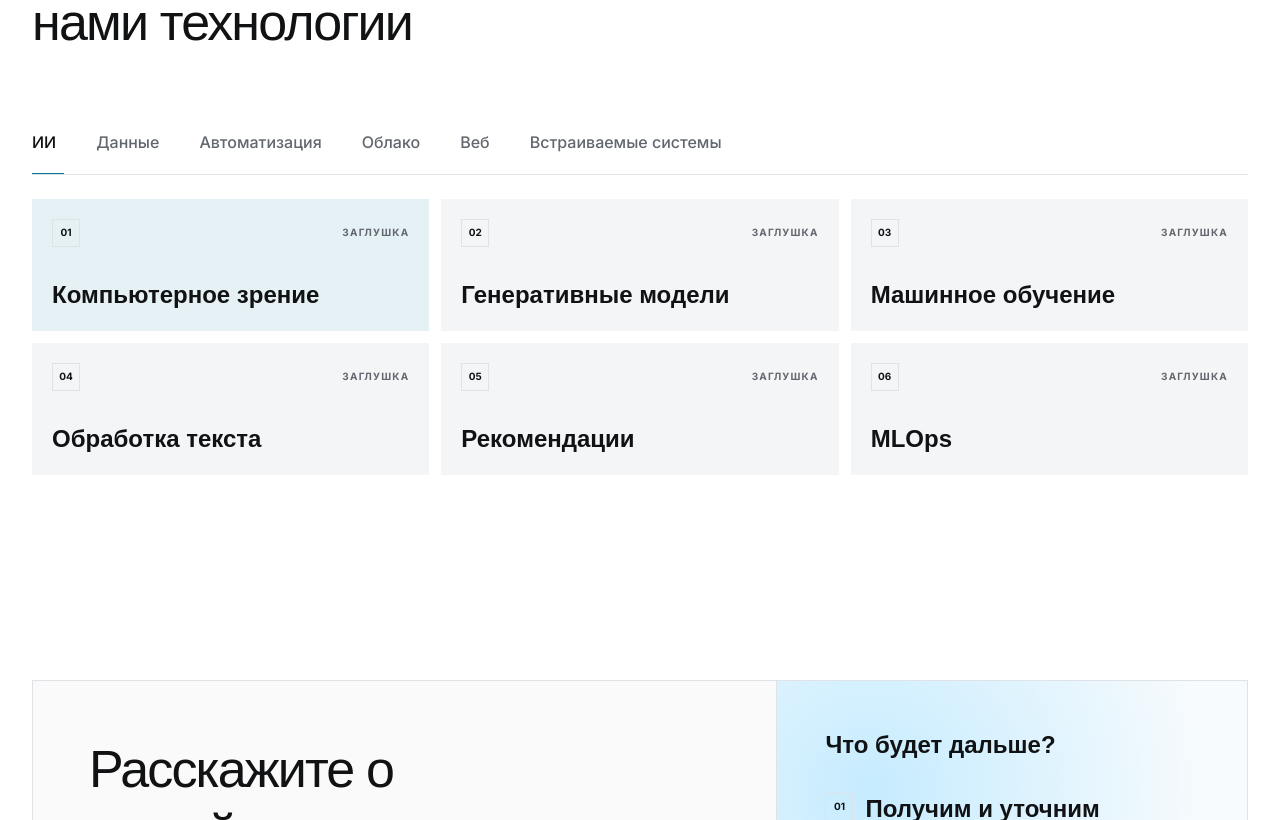
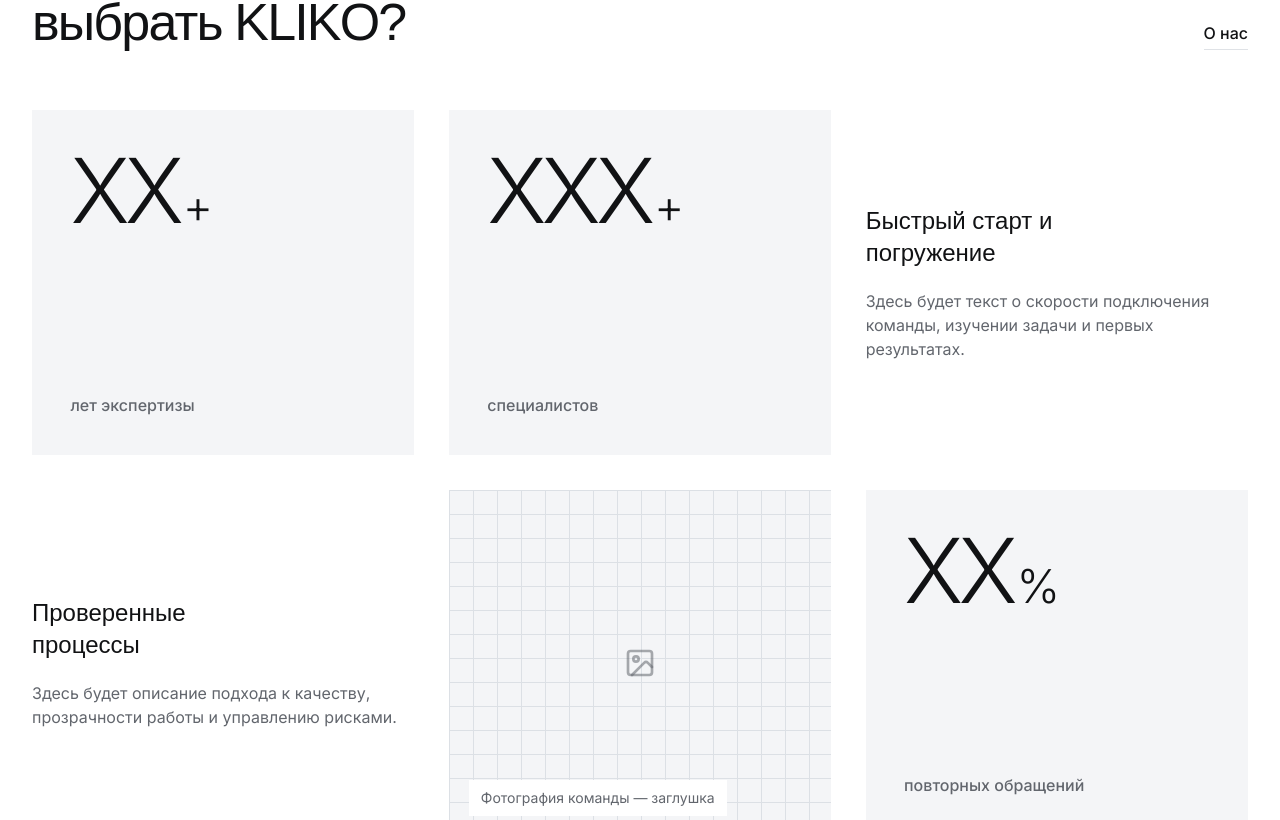
Before and after one commit to HELLISH-SATAN-666/kliko-site, a Next.js app: page / in a window 1280 px wide. Shown: the part 4820-5640 px from the top of the page. Built offline with nearby package versions, Linux system fonts and the light colour scheme; a web font is replaced by a local one.

Commit message:
feat: добавить блок преимуществ KLIKO

```diff
--- a/src/app/globals.css
+++ b/src/app/globals.css
@@ -170,6 +170,62 @@ textarea {
   aspect-ratio: 1;
 }
 
+.why-kliko-grid {
+  display: grid;
+  gap: 1rem;
+}
+
+.why-kliko-cell {
+  min-height: 240px;
+}
+
+.why-kliko-stat {
+  display: flex;
+  flex-direction: column;
+  justify-content: space-between;
+  padding: clamp(1.75rem, 3vw, 2.75rem);
+  background: var(--muted);
+}
+
+.why-kliko-value {
+  display: flex;
+  align-items: baseline;
+  font-family: var(--font-inter), Arial, Helvetica, sans-serif;
+  font-size: clamp(3.75rem, 7vw, 6rem);
+  font-weight: 300;
+  letter-spacing: -0.055em;
+  line-height: 0.95;
+}
+
+.why-kliko-affix {
+  margin-left: 0.08em;
+  font-size: 0.52em;
+  letter-spacing: -0.03em;
+  line-height: 1;
+}
+
+.why-kliko-copy {
+  display: flex;
+  flex-direction: column;
+  justify-content: center;
+  padding: clamp(1.75rem, 3vw, 2.75rem);
+}
+
+.why-kliko-copy-title {
+  max-width: 18ch;
+  font-size: 1.5rem;
+  font-weight: 500;
+  line-height: 2rem;
+}
+
+.why-kliko-media {
+  position: relative;
+  display: grid;
+  place-items: center;
+  overflow: hidden;
+  background-color: var(--muted);
+}
+
 .contact-gradient {
   background:
     radial-gradient(circle at 20% 12%, rgb(184 231 255 / 78%), transparent 38%),
@@ -314,9 +370,27 @@ textarea {
   .header-container {
     width: min(100% - 64px, 1310px);
   }
+
+  .why-kliko-grid {
+    grid-template-columns: repeat(2, minmax(0, 1fr));
+  }
 }
 
 @media (min-width: 1024px) {
+  .why-kliko-grid {
+    grid-template-columns: repeat(3, minmax(0, 1fr));
+    grid-auto-rows: clamp(280px, 27vw, 374px);
+    gap: clamp(20px, 2.7vw, 38px);
+  }
+
+  .why-kliko-cell {
+    min-height: 0;
+  }
+
+  .why-kliko-copy {
+    padding-inline: 0;
+  }
+
   .projects-bento {
     --projects-gap: clamp(28px, 2.9vw, 38px);
 
--- a/src/app/page.tsx
+++ b/src/app/page.tsx
@@ -23,6 +23,36 @@ const articles = Array.from({ length: 6 }, (_, index) => ({
   number: String(index + 1).padStart(2, "0"),
 }));
 
+const whyChooseCells = [
+  { key: "expertise", kind: "stat", value: "XX", suffix: "+", label: "лет экспертизы" },
+  { key: "team", kind: "stat", value: "XXX", suffix: "+", label: "специалистов" },
+  {
+    key: "onboarding",
+    kind: "copy",
+    title: "Быстрый старт и погружение",
+    description:
+      "Здесь будет текст о скорости подключения команды, изучении задачи и первых результатах.",
+  },
+  {
+    key: "processes",
+    kind: "copy",
+    title: "Проверенные процессы",
+    description:
+      "Здесь будет описание подхода к качеству, прозрачности работы и управлению рисками.",
+  },
+  { key: "team-photo", kind: "media", label: "Фотография команды — заглушка" },
+  { key: "retention", kind: "stat", value: "XX", suffix: "%", label: "повторных обращений" },
+  { key: "office-photo", kind: "media", label: "Рабочий процесс — заглушка" },
+  { key: "projects", kind: "stat", value: "XXX", suffix: "+", label: "реализованных проектов" },
+  {
+    key: "flexibility",
+    kind: "copy",
+    title: "Гибкость взаимодействия",
+    description:
+      "Здесь будет текст о форматах сотрудничества, коммуникации и адаптации к команде клиента.",
+  },
+] as const;
+
 const heroDirections = [
   "Разработка ПО",
   "ИИ и данные",
@@ -35,9 +65,13 @@ const heroDirections = [
 function SectionHeading({
   title,
   href,
+  linkLabel = "Смотреть все",
+  linkVariant = "arrow",
 }: {
   title: string;
   href?: string;
+  linkLabel?: string;
+  linkVariant?: "arrow" | "underline";
 }) {
   return (
     <div className="mb-10 flex items-end justify-between gap-8 md:mb-14">
@@ -45,10 +79,16 @@ function SectionHeading({
       {href ? (
         <Link
           href={href}
-          className="nav-type focus-ring mb-1 hidden items-center gap-2 transition-colors hover:text-primary sm:flex"
+          className={cn(
+            "nav-type focus-ring mb-1 hidden items-center gap-2 transition-colors hover:text-primary sm:flex",
+            linkVariant === "underline" &&
+              "border-b border-foreground pb-1 hover:border-primary",
+          )}
         >
-          Смотреть все
-          <ArrowRight className="size-4" aria-hidden="true" />
+          {linkLabel}
+          {linkVariant === "arrow" ? (
+            <ArrowRight className="size-4" aria-hidden="true" />
+          ) : null}
         </Link>
       ) : null}
     </div>
@@ -251,6 +291,62 @@ export default function HomePage() {
         </div>
       </section>
 
+      <section className="section-space" id="why-kliko">
+        <div className="site-container">
+          <Reveal>
+            <SectionHeading
+              title="Почему выбрать KLIKO?"
+              href="/about"
+              linkLabel="О нас"
+              linkVariant="underline"
+            />
+          </Reveal>
+
+          <Reveal delay={0.08} className="md:mt-6 lg:mt-8">
+            <div className="why-kliko-grid">
+              {whyChooseCells.map((cell) => {
+                if (cell.kind === "stat") {
+                  return (
+                    <article key={cell.key} className="why-kliko-cell why-kliko-stat">
+                      <p className="why-kliko-value">
+                        <span>{cell.value}</span>
+                        <span className="why-kliko-affix">{cell.suffix}</span>
+                      </p>
+                      <p className="nav-type text-muted-foreground">{cell.label}</p>
+                    </article>
+                  );
+                }
+
+                if (cell.kind === "media") {
+                  return (
+                    <div
+                      key={cell.key}
+                      className="why-kliko-cell why-kliko-media placeholder-grid"
+                      role="img"
+                      aria-label={cell.label}
+                    >
+                      <ImageIcon className="size-8 text-muted-foreground/55" aria-hidden="true" />
+                      <span className="top-nav-type absolute bottom-5 left-5 bg-background px-3 py-2 text-muted-foreground">
+                        {cell.label}
+                      </span>
+                    </div>
+                  );
+                }
+
+                return (
+                  <article key={cell.key} className="why-kliko-cell why-kliko-copy">
+                    <h3 className="why-kliko-copy-title">{cell.title}</h3>
+                    <p className="mt-5 max-w-md text-base leading-6 text-muted-foreground">
+                      {cell.description}
+                    </p>
+                  </article>
+                );
+              })}
+            </div>
+          </Reveal>
+        </div>
+      </section>
+
       <section className="section-space" id="technologies">
         <div className="site-container">
           <Reveal>
```
